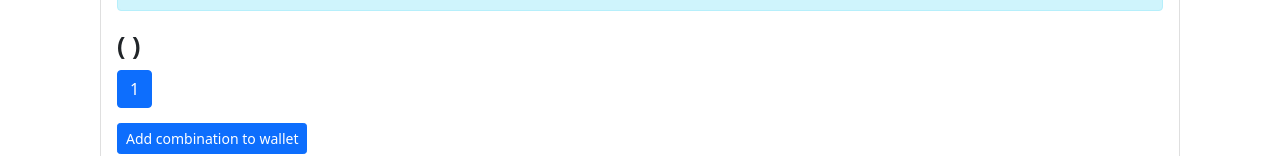
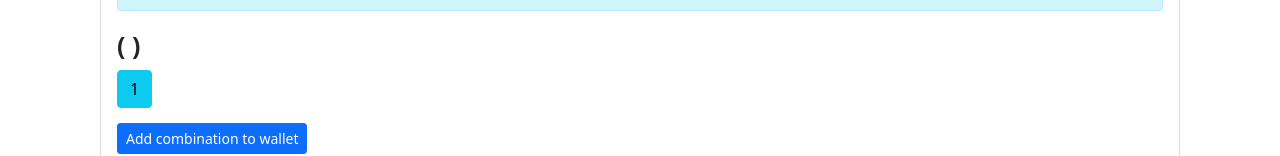
Before and after one commit to ZenGo-X/crypto-key-calculator, a React (Create React App) app: page / in a window 1280 px wide. Shown: the part 796-952 px from the top of the page. Built offline with nearby package versions, Linux system fonts and the light colour scheme.

Commit message:
played with the colors a bit

```diff
--- a/src/App.js
+++ b/src/App.js
@@ -413,7 +413,7 @@ function App() {
     let buttons = [];
     for (let i = 0; i < keyNum; i++) {
       if (!combinationToAdd.includes(i)) {
-        buttons.push(<Button style={{ marginRight: '5px' }} onClick={(event) => addToCombination(i)}>{i + 1}</Button>);
+        buttons.push(<Button variant="info" style={{ marginRight: '5px' }} onClick={(event) => addToCombination(i)}>{i + 1}</Button>);
       }
     }
 
@@ -463,7 +463,7 @@ function App() {
 
   let warningMobile = <div></div>;
   if (showWarningMobile) {
-    warningMobile = <Alert variant="warning" onClose={() => setShowWarningMobile(false)} dismissible>You are viewing this page on mobile! For a better experience view either on desktop or in landscape mode.</Alert>;
+    warningMobile = <Alert variant="warning" onClose={() => setShowWarningMobile(false)} dismissible><Alert.Title>You are viewing this page on mobile!</Alert.Title> <p>For a better experience view either on desktop or in landscape mode.</p></Alert>;
   }
 
   return (
@@ -475,9 +475,6 @@ function App() {
         crossOrigin="anonymous"
       />
       <h1 style={{ marginLeft: marginHorizontalPx, marginRight: marginHorizontalPx, marginTop: '20px', textAlign: 'center' }}>Crypto Wallet Key Analyzer</h1>
-      {/* <h2>How many keys?</h2>
-      <input type="number" defaultValue={keyNum} onChange={(event) => updateKeyNum(parseInt(event.target.value))} />
-      <p>Keys: {keyNum}</p> */}
 
       <Card style={{ marginLeft: marginHorizontalPx, marginRight: marginHorizontalPx, marginTop: '20px' }}>
         <Card.Body>
--- a/src/index.css
+++ b/src/index.css
@@ -5,6 +5,7 @@ body {
     sans-serif;
   -webkit-font-smoothing: antialiased;
   -moz-osx-font-smoothing: grayscale;
+  background-color: '#f8f8f8';
 }
 
 code {
```
